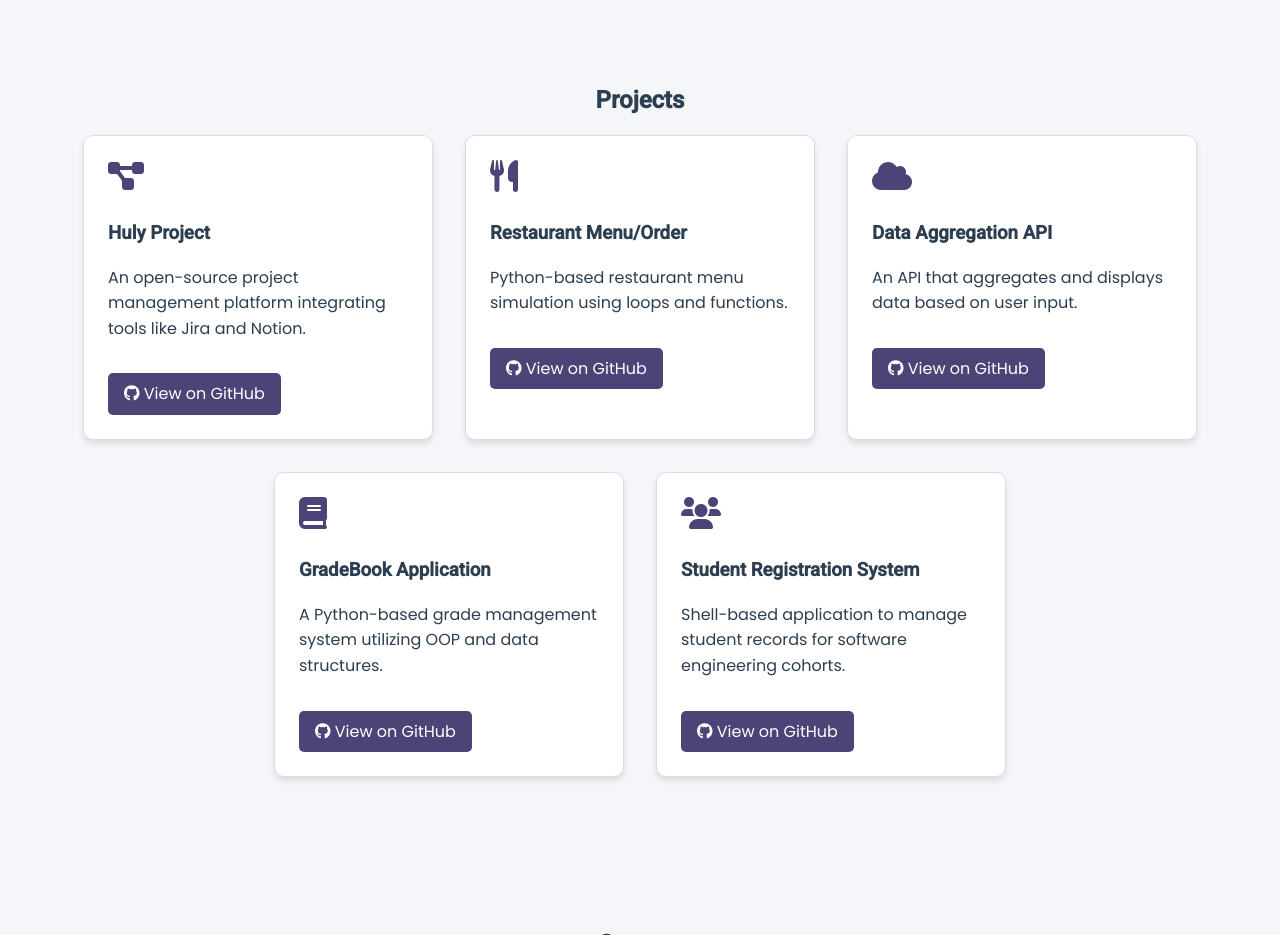
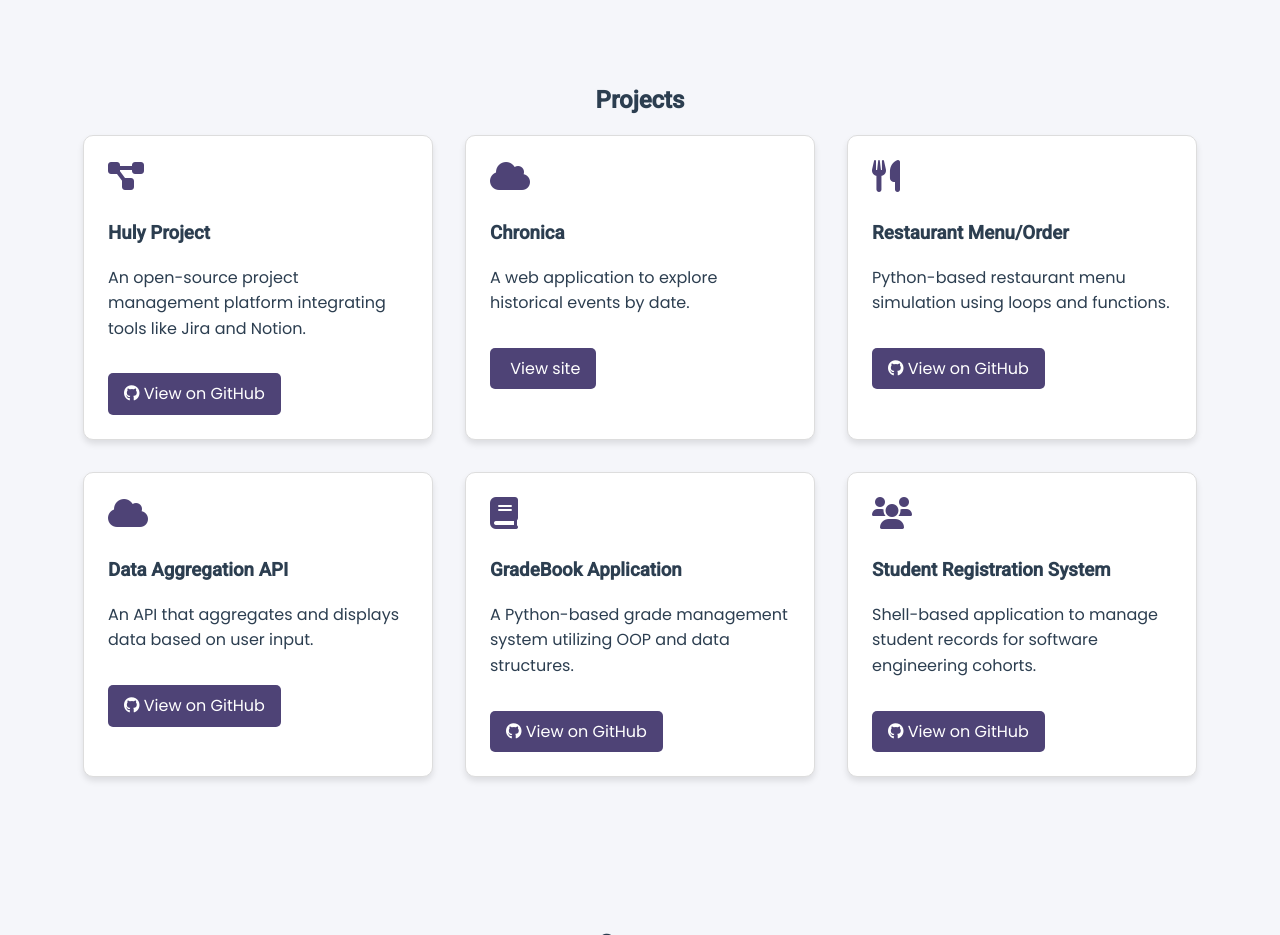
Before and after one commit to Miranics/my-resume_website-, a plain HTML site: page index.html in a window 1280 px wide. Shown: the part 1920-2855 px from the top of the page. Drawn offline with Linux system fonts and the light colour scheme.

Commit message:
update on projects class
Signed-off-by: Nanen Miracle Mbanaade <002nasya@gmail.com>

```diff
--- a/index.html
+++ b/index.html
@@ -103,6 +103,14 @@
                         <i class="fab fa-github"></i> View on GitHub
                     </a>
                 </div>
+                 <div class="project">
+                    <i class="fas fa-cloud project-icon"></i>
+                    <h3>Chronica</h3>
+                    <p>A web application to explore historical events by date.</p>
+                    <a href="98.80.10.162" target="_blank" class="button">
+                        <i class="fab fa-webpage"></i> View site
+                    </a>
+                </div>
                 <div class="project">
                     <i class="fas fa-utensils project-icon"></i>
                     <h3>Restaurant Menu/Order</h3>
```
